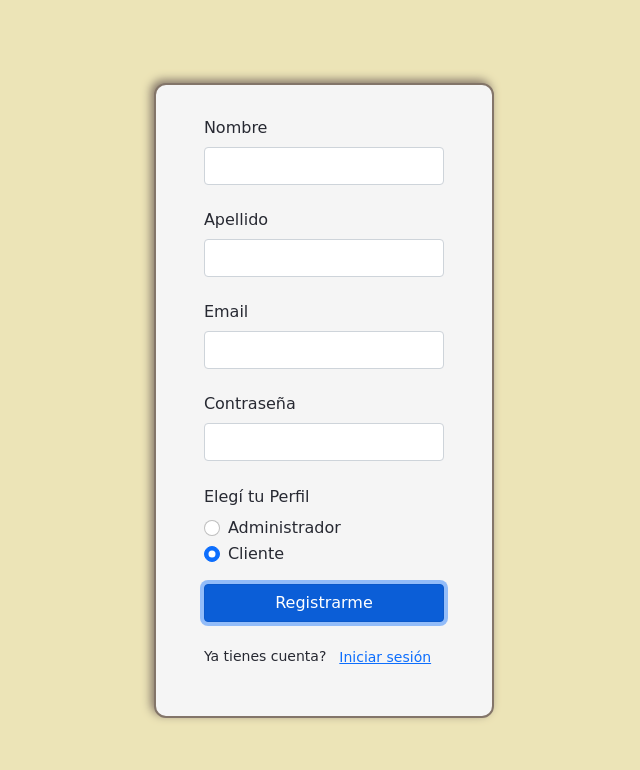
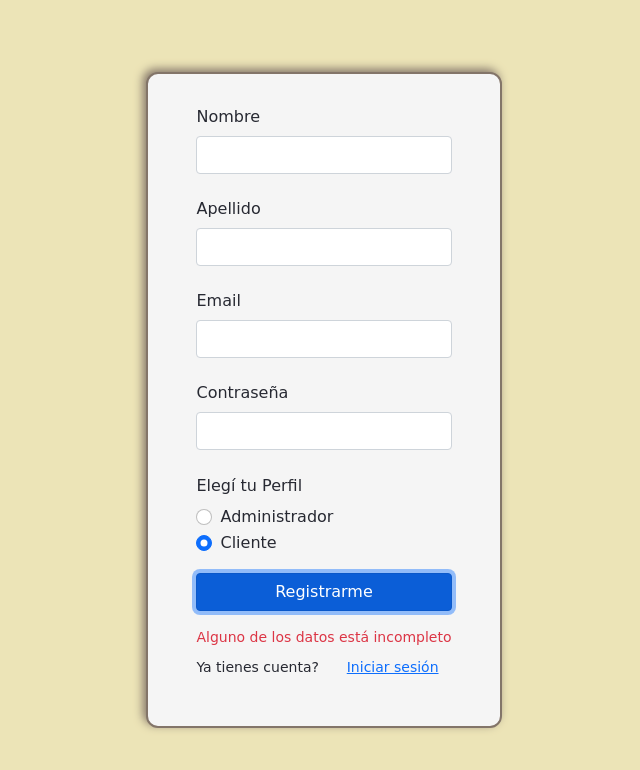
Before and after one commit to alazzuri/ctd-resto-app, a website: page public/register/index.html in a window 1280 px wide. Both pictures are taken after a click on the button "Registrarme". Shown: the whole page, without its empty margins (316-956 px from the left). Drawn offline with nearby package versions, Linux system fonts and the light colour scheme; no server answers; a web font is replaced by a local one.

Commit message:
Add error messages

```diff
--- a/public/admin/styles/styles.css
+++ b/public/admin/styles/styles.css
@@ -58,6 +58,11 @@ form {
   display: none;
 }
 
+#errorMessage {
+  max-width: 230px;
+  text-align: center;
+}
+
 @keyframes loading {
   0% {
     transform: rotate(45deg) scale(1);
--- a/public/register/index.html
+++ b/public/register/index.html
@@ -92,6 +92,7 @@
         <button type="button" class="btn btn-primary mb-3" id="registerButton">
           Registrarme
         </button>
+        <small class="text-danger" id="errorMessage"></small>
         <p class="w-100 d-flex justify-content-between align-items-center">
           <small>Ya tienes cuenta?</small>
           <button class="btn btn-link" id="signinButton">
--- a/public/register/scripts/index.js
+++ b/public/register/scripts/index.js
@@ -7,6 +7,11 @@ const onHandleRegister = async (e) => {
   const password = document.querySelector("#inputPassword").value;
   const radioInputs = [...document.querySelectorAll(".form-check-input")];
   const selectedRole = radioInputs.find((input) => input.checked).value;
+  const ERROR_TEXT_COMPONENT = document.querySelector("#errorMessage");
+
+  if (!firstName || !lastName || !email || !password)
+    return (ERROR_TEXT_COMPONENT.textContent =
+      "Alguno de los datos está incompleto");
 
   const myHeaders = new Headers();
   myHeaders.append("Content-Type", "application/json");
@@ -39,7 +44,7 @@ const onHandleRegister = async (e) => {
       window.location.assign("/user/home");
     }
   } catch (error) {
-    // Agregar mensajes de error
+    ERROR_TEXT_COMPONENT.textContent = error;
     console.log(error);
     hideLoader();
   }
```
Also changed, not shown: public/admin/index.html (+2 -0 lines), public/admin/scripts/index.js (+8 -0 lines), public/login/index.html (+1 -0 lines), public/login/scripts/index.js (+6 -1 lines).
